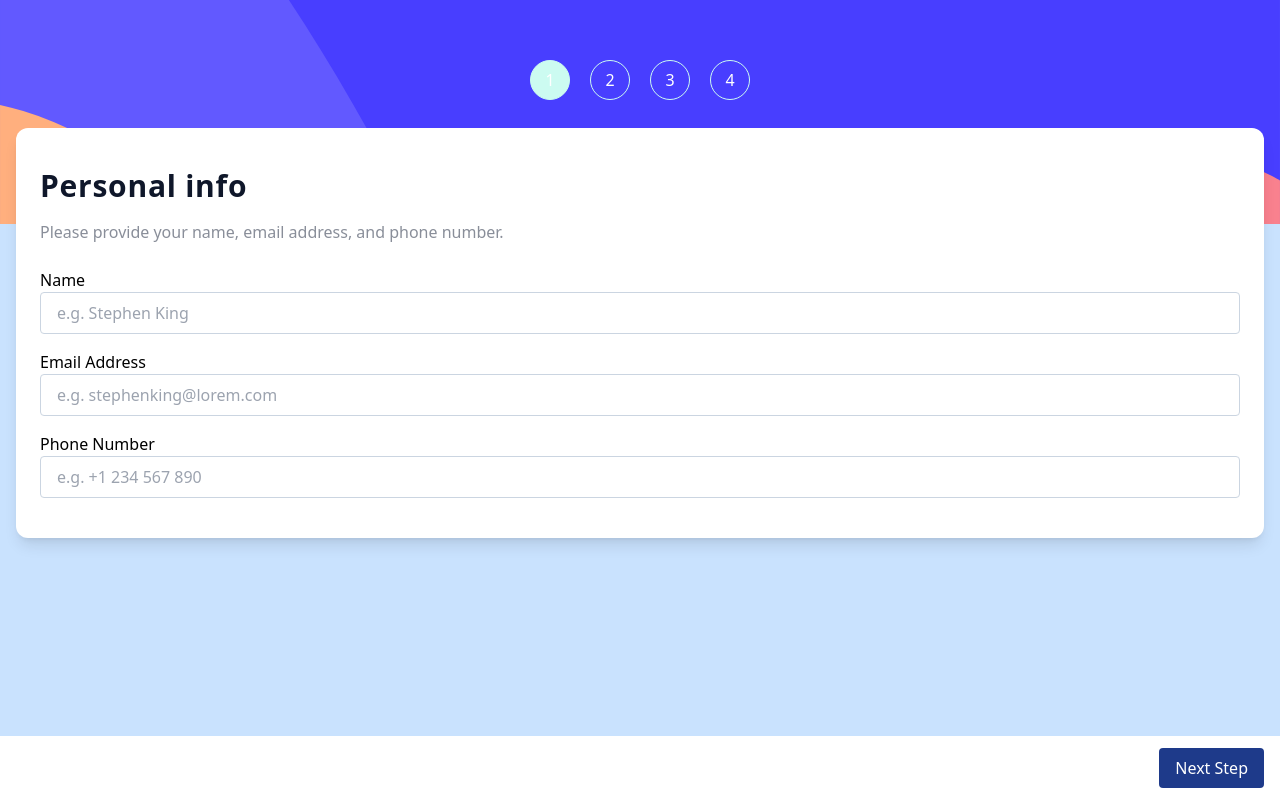
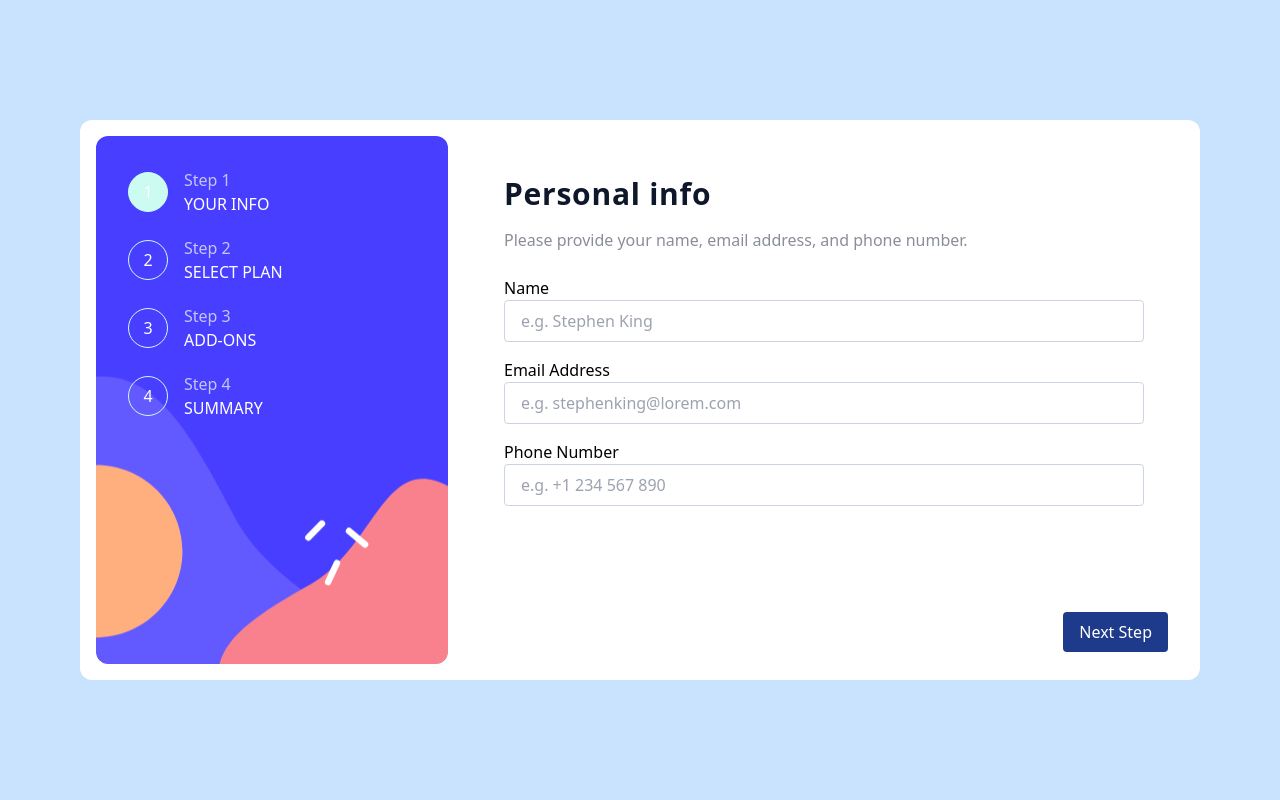
Before and after one commit to RedouaneAjgagal/multi-step-form, a React (Vite) app: page / in a window 1280 px wide. Built offline with nearby package versions, Linux system fonts and the light colour scheme.

Commit message:
steps/personalInfo UI for desktop

```diff
--- a/src/App.tsx
+++ b/src/App.tsx
@@ -2,7 +2,7 @@ import PageContainer from "./components/PageContainer"
 function App() {
 
   return (
-    <main className="flex flex-col bg-blue-300/50">
+    <main className="flex flex-col bg-blue-300/50 md:p-4 md:min-h-screen">
       <PageContainer />
     </main>
   )
--- a/src/components/PageContainer.tsx
+++ b/src/components/PageContainer.tsx
@@ -6,7 +6,7 @@ import Submit from './Submit'
 
 const PageContainer = () => {
     return (
-        <div className='flex flex-col gap-4 min-h-screen'>
+        <div className='flex flex-col gap-4 min-h-screen md:flex-row md:bg-white md:p-4 md:rounded-xl md:justify-center md:w-full md:max-w-[70rem] md:m-auto md:grid md:grid-cols-3 md:min-h-[70vh]'>
             <Steps />
             <Submit />
         </div>
--- a/src/components/Submit.tsx
+++ b/src/components/Submit.tsx
@@ -69,8 +69,8 @@ const Submit = () => {
         }
     }
     return (
-        <form onSubmit={submitHandler} className='flex flex-col justify-between gap-4 h-full min-h-screen'>
-            <section className='px-4 items-center relative z-10 mt-32'>
+        <form onSubmit={submitHandler} className='flex flex-col justify-between gap-4 h-full min-h-screen md:col-span-2 md:min-h-0'>
+            <section className='px-4 items-center relative z-10 mt-32 md:mt-0'>
                 <Card>
                     {steps.currentStep === 1 && <PersonalInfo errors={errors} />}
                     {steps.currentStep === 2 && <Plans />}
--- a/src/components/UI/Card.tsx
+++ b/src/components/UI/Card.tsx
@@ -6,7 +6,7 @@ interface Props {
 
 const Card: React.FC<Props> = (props) => {
     return (
-        <div className='px-2 py-8 bg-white rounded-xl shadow-lg w-full '>
+        <div className='px-2 py-8 bg-white rounded-xl shadow-lg w-full md:shadow-none'>
             {props.children}
         </div>
     )
--- a/src/components/add-ons/AddOn.tsx
+++ b/src/components/add-ons/AddOn.tsx
@@ -26,7 +26,7 @@ const AddOn: React.FC<Props> = (props) => {
         <label htmlFor={props.id} className={`flex items-center justify-between p-3  rounded-lg cursor-pointer ${props.selected ? 'border border-indigo-700 bg-indigo-100/25' : 'border border-indigo-500/20'}`}>
             <div className='flex gap-3 items-center relative'>
                 <div className='flex'>
-                    <input onChange={selectAddOnsHandler} type="checkbox" name="service" id={props.id} className='w-6 h-6 cursor-pointer accent-indigo-700/70' checked={props.selected ? true : false} />
+                    <input onChange={selectAddOnsHandler} type="checkbox" name="service" id={props.id} className='w-5 h-5 cursor-pointer accent-indigo-700/70' checked={props.selected ? true : false} />
                 </div>
                 <div className='flex flex-col items-start select-none'>
                     <h4 className='font-bold'>{props.addOn}</h4>
--- a/src/components/personal-info/Form.tsx
+++ b/src/components/personal-info/Form.tsx
@@ -28,15 +28,15 @@ const Form: React.FC<Props> = (props) => {
         <article className='flex flex-col gap-4'>
             <div className='flex flex-col'>
                 <label htmlFor="name">Name</label>
-                <input type="text" name="name" id="name" placeholder='e.g. Stephen King' className={`border px-4 py-2  rounded font-medium ${props.errors.name ? 'bg-red-200' : 'border-slate-300'}`} onChange={nameChangeHandler} defaultValue={data.name.value || ''} />
+                <input type="text" name="name" id="name" placeholder='e.g. Stephen King' className={`border px-4 py-2 hover:cursor-pointer rounded font-medium ${props.errors.name ? 'bg-red-200' : 'border-slate-300'}`} onChange={nameChangeHandler} defaultValue={data.name.value || ''} />
             </div>
             <div className='flex flex-col'>
                 <label htmlFor="email">Email Address</label>
-                <input type="text" name="email" id="email" placeholder='e.g. stephenking@lorem.com' className={`border px-4 py-2 border-slate-300 rounded font-medium ${props.errors.email ? 'bg-red-200' : 'border-slate-300'}`} onChange={emailChangeHandler} defaultValue={data.email.value || ''} />
+                <input type="text" name="email" id="email" placeholder='e.g. stephenking@lorem.com' className={`border px-4 py-2 hover:cursor-pointer border-slate-300 rounded font-medium ${props.errors.email ? 'bg-red-200' : 'border-slate-300'}`} onChange={emailChangeHandler} defaultValue={data.email.value || ''} />
             </div>
             <div className='flex flex-col'>
                 <label htmlFor="phone">Phone Number</label>
-                <input type="number" name="phone" id="phone" placeholder='e.g. +1 234 567 890' className={`border px-4 py-2 border-slate-300 rounded font-medium ${props.errors.phone ? 'bg-red-200' : 'border-slate-300'}`} onChange={phoneChangeHandler} defaultValue={data.phone.value || ''} />
+                <input type="number" name="phone" id="phone" placeholder='e.g. +1 234 567 890' className={`border px-4 py-2 hover:cursor-pointer border-slate-300 rounded font-medium ${props.errors.phone ? 'bg-red-200' : 'border-slate-300'}`} onChange={phoneChangeHandler} defaultValue={data.phone.value || ''} />
             </div>
         </article>
     )
--- a/src/components/steps/Index.tsx
+++ b/src/components/steps/Index.tsx
@@ -1,18 +1,17 @@
-import sidebarMobile from '../../assets/images/bg-sidebar-mobile.svg'
 import NavigationBtn from './NavigationBtn'
 
 
 export const Index = () => {
     const navigationBtns = [
-        { currentStep: 1 },
-        { currentStep: 2 },
-        { currentStep: 3 },
-        { currentStep: 4 },
+        { currentStep: 1, title: 'Your info' },
+        { currentStep: 2, title: 'Select Plan' },
+        { currentStep: 3, title: 'Add-ons' },
+        { currentStep: 4, title: 'Summary' }
     ]
     return (
-        <div style={{ backgroundImage: `url(${sidebarMobile})` }} className='bg-no-repeat bg-cover flex justify-center absolute h-[14rem] w-full'>
-            <div className='flex gap-5 mb-16 items-center'>
-                {navigationBtns.map(btn => <NavigationBtn key={btn.currentStep} currentStep={btn.currentStep} />)}
+        <div className={`bg-[url('./assets/images/bg-sidebar-mobile.svg')] bg-no-repeat bg-cover flex justify-center absolute h-[14rem] w-full md:static md:min-h-full md:h-auto md:rounded-xl md:justify-start md:items-start md:p-8 md:bg-[url('./assets/images/bg-sidebar-desktop.svg')] md:bg-bottom`}>
+            <div className='flex gap-5 mb-16 items-center md:flex-col md:items-start'>
+                {navigationBtns.map(btn => <NavigationBtn key={btn.currentStep} currentStep={btn.currentStep} title={btn.title} />)}
             </div>
         </div>
     )
--- a/src/components/steps/NavigationBtn.tsx
+++ b/src/components/steps/NavigationBtn.tsx
@@ -2,7 +2,8 @@ import React from 'react'
 import { useAppSelector, useAppDispatch } from '../../assets/hooks/redux'
 import { stepAction } from '../../store/stepState'
 interface Props {
-    currentStep: number
+    currentStep: number,
+    title: string
 }
 
 const NavigationBtn: React.FC<Props> = (props) => {
@@ -23,7 +24,15 @@ const NavigationBtn: React.FC<Props> = (props) => {
         }
     }
     return (
-        <button onClick={navigateHandler} className={`rounded-full h-10 w-10 border border-teal-100 items-center font-medium text-white ease-in-out duration-300 hover:text-slate-900 hover:bg-teal-100 ${(steps.currentStep === props.currentStep || (props.currentStep === 4 && steps.currentStep === 5)) && 'bg-teal-100 text-slate-900'}`}>{props.currentStep}</button>
+        <button onClick={navigateHandler} className='md:flex md:gap-4 md:items-center'>
+            <span className={`rounded-full h-10 w-10 border border-teal-100 font-medium text-white ease-in-out duration-300 hover:text-slate-900 hover:bg-teal-100 ${(steps.currentStep === props.currentStep || (props.currentStep === 4 && steps.currentStep === 5)) && 'bg-teal-100 text-slate-900'} flex justify-center items-center`}>
+                {props.currentStep}
+            </span>
+            <div className='hidden md:flex md:flex-col md:items-start'>
+                <p className='text-slate-200/80'>{`Step ${props.currentStep}`}</p>
+                <h2 className='font-medium uppercase text-white'>{props.title}</h2>
+            </div>
+        </button>
     )
 }
 
```
